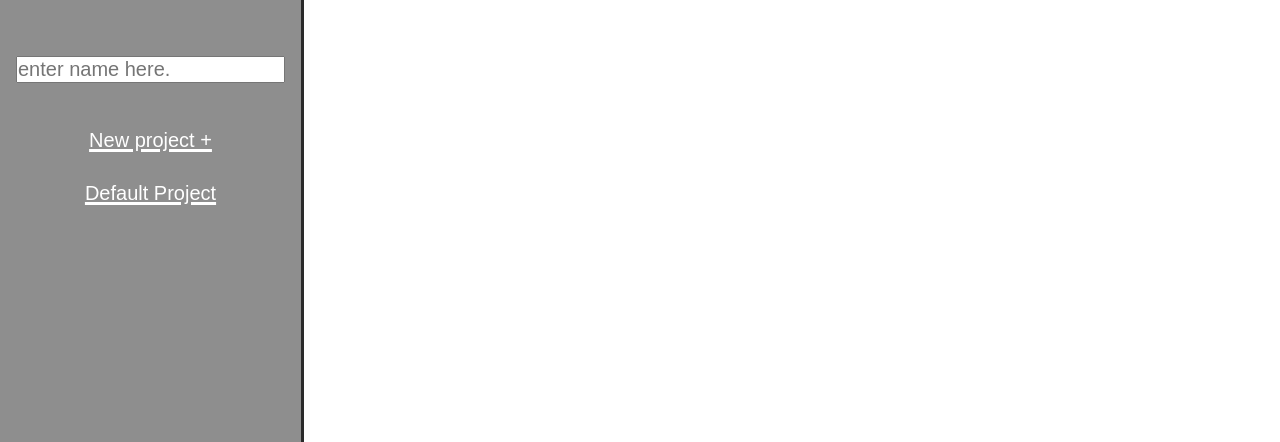
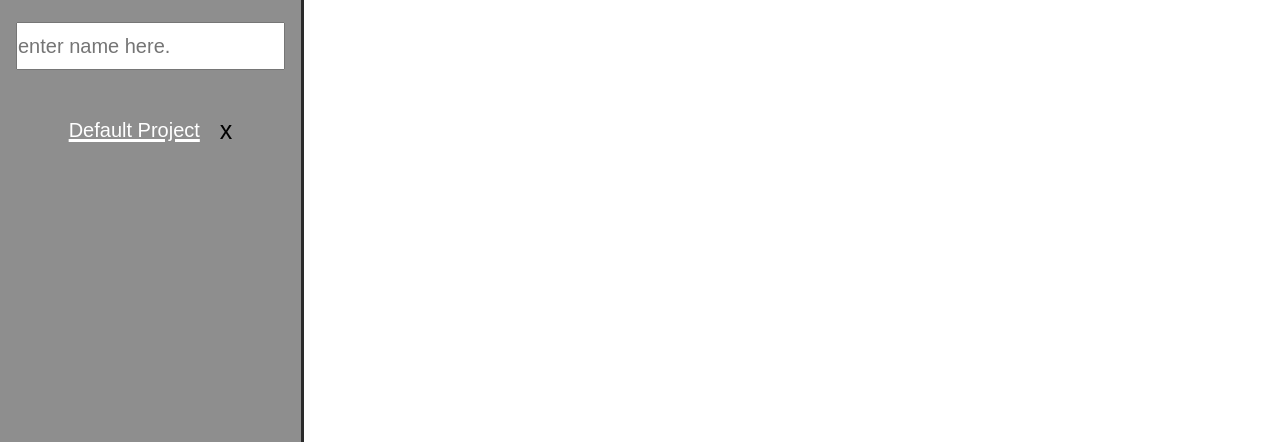
Before and after one commit to Brent-the-carpenter/Odin-To-Do-List, a website built with webpack: page src/myComponents/index.html in a window 1280 px wide. Shown: the part 358-800 px from the top of the page. Built offline with nearby package versions, Linux system fonts and the light colour scheme.

Commit message:
everything is working and styled

```diff
--- a/src/myComponents/display/actionBar.js
+++ b/src/myComponents/display/actionBar.js
@@ -5,22 +5,6 @@ import "../sortByDate.js"; // might not need
 import { DefaultProject } from "./projectView.js";
 import { renderTODO } from "../todo.js";
 
-function renderActionbar() {
-  buttonContainer.appendChild(Home);
-  buttonContainer.appendChild(Today);
-  buttonContainer.appendChild(Week);
-  buttonContainer.appendChild(Month);
-  projectContainer.appendChild(projectEntry);
-  projectContainer.appendChild(createProject);
-
-  actionBar.appendChild(buttonContainer);
-  actionBar.appendChild(projectHeading);
-  actionBar.appendChild(projectContainer);
-  // Initiallize with value to pass func call then set to blank for user
-  projectEntry.value = "Default Project";
-  addProject("Default Project", []);
-  projectEntry.value = "";
-}
 const buttonContainer = document.createElement("div");
 buttonContainer.setAttribute("id", "buttonContainer");
 const Home = document.createElement("button");
@@ -49,7 +33,8 @@ Month.addEventListener("click", () =>
 
 const projectHeading = document.createElement("h3");
 projectHeading.setAttribute("id", "projectHead");
-
+const projectsWrapper = document.createElement("div");
+projectsWrapper.setAttribute("id", "projectWrapper");
 const projectContainer = document.createElement("div");
 projectContainer.setAttribute("id", "projectContainer");
 
@@ -57,6 +42,7 @@ const projectEntry = document.createElement("input");
 projectEntry.setAttribute("type", "text");
 projectEntry.setAttribute("id", "projectEntry");
 projectEntry.setAttribute("placeholder", "enter name here.");
+
 projectEntry.addEventListener("keydown", (event) => {
   if (event.key === "Enter") {
     console.log("enter");
@@ -76,6 +62,23 @@ Today.textContent = "Today";
 Week.textContent = "Week";
 Month.textContent = "Month";
 
-//
+function renderActionbar() {
+  buttonContainer.appendChild(Home);
+  buttonContainer.appendChild(Today);
+  buttonContainer.appendChild(Week);
+  buttonContainer.appendChild(Month);
+  projectsWrapper.appendChild(projectHeading);
+  projectsWrapper.appendChild(projectContainer);
+  projectsWrapper.appendChild(projectEntry);
+  projectContainer.appendChild(createProject);
+
+  actionBar.appendChild(buttonContainer);
+  actionBar.appendChild(projectsWrapper);
+
+  // Initiallize with value to pass func call then set to blank for user
+  projectEntry.value = "Default Project";
+  addProject("Default Project", []);
+  projectEntry.value = "";
+}
 
 export { renderActionbar, Home, Today, Week, Month, projectContainer };
--- a/src/myComponents/index.js
+++ b/src/myComponents/index.js
@@ -10,7 +10,7 @@ const projectView = document.querySelector("#projectView");
 
 renderProjectview();
 renderActionbar();
-// addProject("Default Project", []);
+
 cancel();
 submit();
 export { actionBar, projectView };
--- a/src/myComponents/project.js
+++ b/src/myComponents/project.js
@@ -6,31 +6,58 @@ let projectsArray = [];
 function addProject(name) {
   let projectEntry = document.querySelector("#projectEntry");
   name = projectEntry.value;
-  let arrayIndex = i;
-  let projectFolderButton = document.createElement("button");
-  projectFolderButton.setAttribute("id", arrayIndex);
-  i++;
 
   let newProject = new projectFolder(name);
-  console.log(`${newProject.name} index ${arrayIndex}`);
+  newProject.index = projectsArray.length;
+  console.log(`${newProject.name} index ${newProject.index}`);
   projectsArray.push(newProject);
-  console.log(projectsArray);
-  projectFolderButton.textContent = name;
 
-  projectFolderButton.addEventListener("click", (event) => {
-    let arrayIndex = event.target.id;
-    changeProjectViewHeading(newProject.name, arrayIndex);
-    renderTODO(projectsArray[arrayIndex].array);
-    console.log(projectsArray[arrayIndex].array);
-    changeProjectArray();
-    projectEntry.value = "";
-  });
-
-  projectContainer.appendChild(projectFolderButton);
+  renderProjects();
 }
 
-function changeProjectArray(array, projectName) {
-  console.log("changing array");
+function renderProjects() {
+  const projectContainer = document.querySelector("#projectContainer");
+  if (projectContainer !== null) {
+    while (projectContainer.firstChild) {
+      projectContainer.removeChild(projectContainer.firstChild);
+    }
+  } else {
+    return;
+  }
+  console.log(projectsArray);
+  projectsArray.forEach((project) => {
+    let folderContainer = document.createElement("div");
+    folderContainer.setAttribute("id", "folderContainer");
+
+    let projectFolderButton = document.createElement("button");
+    projectFolderButton.setAttribute("id", project.index);
+    projectFolderButton.textContent = project.name;
+    projectFolderButton.dataset.array = project.index;
+
+    let deletefolder = document.createElement("button");
+    deletefolder.setAttribute("id", `deleteProject`);
+    deletefolder.textContent = "x";
+
+    i++;
+    projectFolderButton.addEventListener("click", (event) => {
+      let arrayIndex = event.target.id;
+      console.log(`Project ${arrayIndex}`);
+      changeProjectViewHeading(project.name, arrayIndex);
+      renderTODO(projectsArray[project.index].array);
+      console.log(projectsArray[project.index].array);
+
+      projectEntry.value = "";
+    });
+
+    deletefolder.addEventListener("click", () => {
+      projectsArray.splice(project.index, 1);
+      renderProjects();
+    });
+
+    folderContainer.appendChild(projectFolderButton);
+    folderContainer.appendChild(deletefolder);
+    projectContainer.appendChild(folderContainer);
+  });
 }
 function changeProjectViewHeading(projectName, arrayIndex) {
   console.log("changing name");
@@ -41,7 +68,7 @@ function changeProjectViewHeading(projectName, arrayIndex) {
 
 export {
   addProject,
-  changeProjectArray,
+  renderProjects,
   changeProjectViewHeading,
   projectFolder,
   projectsArray,
@@ -53,5 +80,6 @@ class projectFolder {
   constructor(name) {
     this.name = name;
     this.array = [];
+    this.index = null;
   }
 }
--- a/src/myComponents/style.css
+++ b/src/myComponents/style.css
@@ -57,22 +57,41 @@ button {
   text-decoration: underline 3px solid white;
 }
 
-#projectContainer {
-  display: flex;
-  flex-direction: column;
+#projectWrapper {
+  grid-row: 2/4;
+  display: grid;
+  grid-template-rows: 3rem 5rem 1fr;
   gap: 30px;
 }
 #projectEntry {
+  grid-row: 2/3;
   font-size: 20px;
   margin: 16px;
 }
 #projectHead {
+  grid-row: 1/2;
   width: 100%;
   color: white;
   justify-self: center;
   padding-top: 20px;
   font-size: 30px;
   border-top: 3px solid rgba(0, 0, 0, 0.7);
+}
+#projectContainer {
+  display: flex;
+  flex-direction: column;
+  gap: 30px;
+  grid-row: 3/4;
+}
+#folderContainer {
+  display: flex;
+  gap: 20px;
+  justify-content: center;
+}
+#deleteProject {
+  color: black;
+  font-size: 25px;
+  text-decoration: none;
 }
 #projectView {
   display: flex;
@@ -147,6 +166,7 @@ form div {
 #cancel {
   grid-column: 2/3;
 }
+/* ToDo styles */
 #todoContainer {
   display: flex;
   flex-direction: column;
@@ -156,26 +176,33 @@ form div {
 #todoBody {
   display: grid;
   grid-template-rows: 1fr 2fr;
-  grid-template-columns: 1fr 1fr 1fr;
+  grid-template-columns: 1fr 1fr 1fr 0.4fr;
   background-color: rgba(30, 30, 30, 0.5);
   color: white;
   border: 2px solid rgba(30, 30, 30, 0.5);
   border-radius: 10px;
   gap: 16px;
-  padding: 8px;
+  padding: 0px 8px;
   font-size: large;
 }
 #todoTitle {
   grid-row: 1/2;
+  margin-top: 8px;
 }
 
 #todoDescription {
   grid-row: 2/3;
   grid-column: 1/3;
 }
+#todoDate {
+  grid-column: 3/4;
+  grid-row: 1/2;
+  margin-top: 8px;
+}
 #todoPriority {
   grid-column: 2/3;
   grid-row: 1/2;
+  margin-top: 8px;
 }
 
 #checkbox {
@@ -185,3 +212,10 @@ form div {
   height: 25px;
   accent-color: green;
 }
+
+#deleteTodo {
+  grid-column: 4/5;
+  font-size: 25px;
+  justify-self: end;
+  align-self: self-start;
+}
--- a/src/myComponents/todo.js
+++ b/src/myComponents/todo.js
@@ -50,7 +50,7 @@ function renderTODO(array, TodoIndex) {
 
     let date = document.createElement("div");
     date.textContent = `Due by : ${object.reformattedDate}`;
-    date.setAttribute("id", "tododate");
+    date.setAttribute("id", "todoDate");
     let priority = document.createElement("span");
     priority.setAttribute("id", "todoPriority");
     priority.textContent = ` Priority : ${object.priority}`;
@@ -60,7 +60,7 @@ function renderTODO(array, TodoIndex) {
     checked.setAttribute("id", "checkbox");
 
     let deleteToDo = document.createElement("button");
-    deleteToDo.setAttribute("id", `todo-${TodoIndex}`);
+    deleteToDo.setAttribute("id", `deleteTodo`);
     deleteToDo.textContent = "x";
     deleteToDo.addEventListener("click", () => {
       projectsArray[DefaultProject.dataset.array].array.splice(TodoIndex, 1);
```
